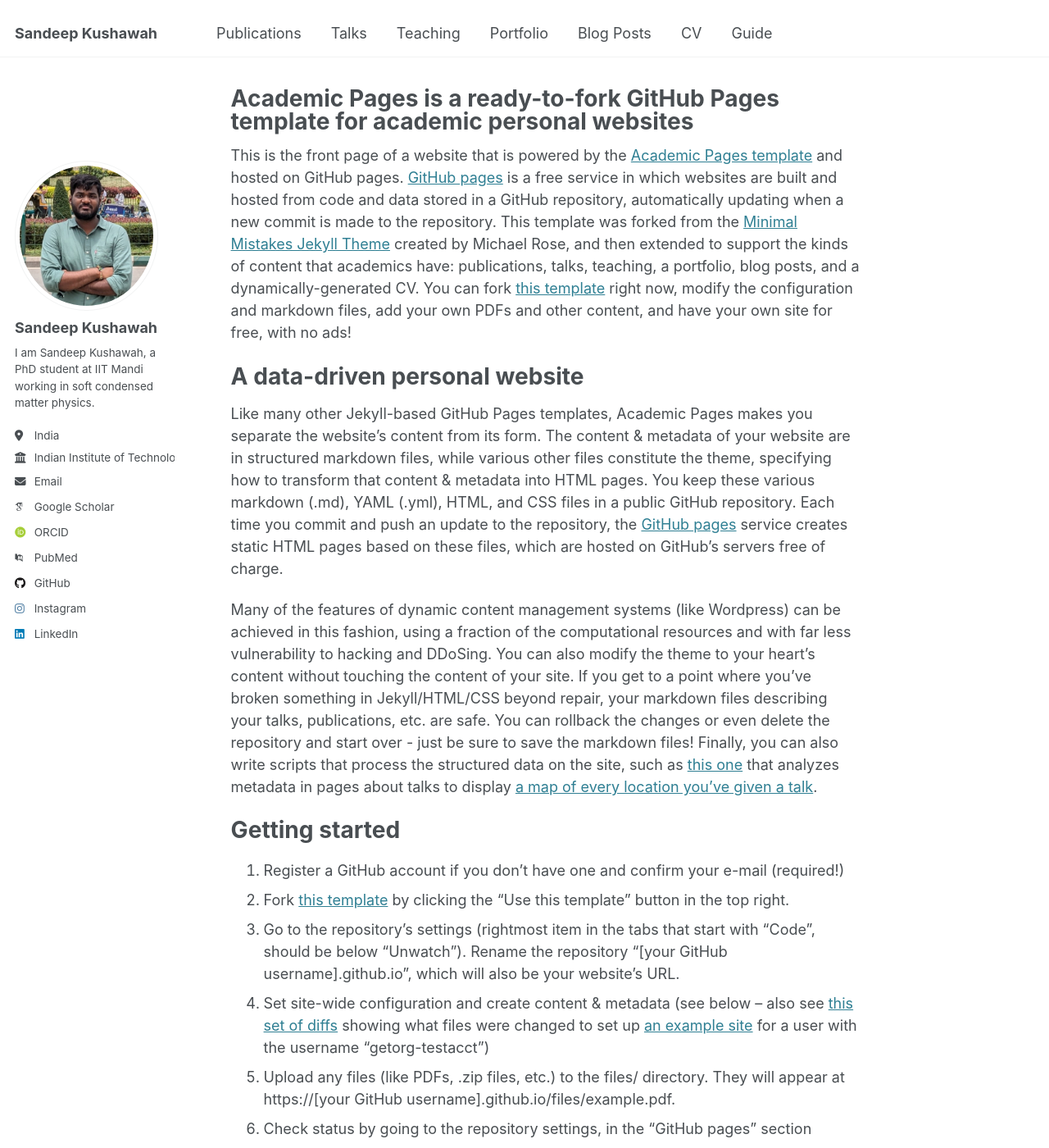
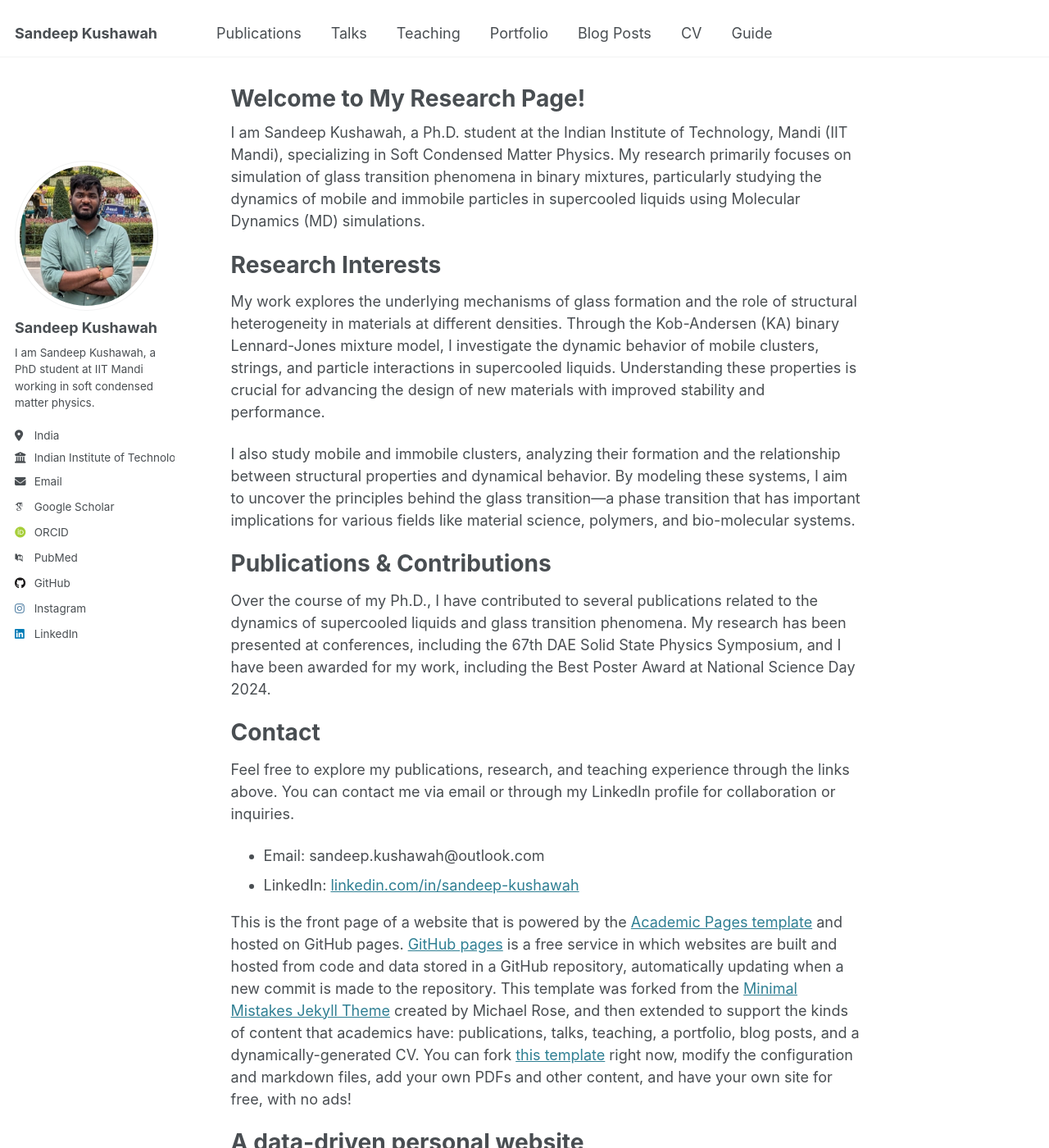
Before and after one commit to sandeepkushawah/sandeepkushawah.github.io, a Jekyll site: the page built from _pages/about.md, in a window 1280 px wide and 1400 px high. Shown: the whole window at 82% size. Built offline with Jekyll 4.4.1, drawn with Linux system fonts in a browser that asks for light colours; some web fonts are replaced.

Commit message:
Added Front page

```diff
--- a/_pages/about.md
+++ b/_pages/about.md
@@ -1,11 +1,30 @@
 ---
 permalink: /
-title: "Academic Pages is a ready-to-fork GitHub Pages template for academic personal websites"
+title: "Welcome to My Research Page!"
 author_profile: true
 redirect_from:
   - /about/
   - /about.html
 ---
+
+I am Sandeep Kushawah, a Ph.D. student at the Indian Institute of Technology, Mandi (IIT Mandi), specializing in Soft Condensed Matter Physics. My research primarily focuses on simulation of glass transition phenomena in binary mixtures, particularly studying the dynamics of mobile and immobile particles in supercooled liquids using Molecular Dynamics (MD) simulations.
+
+Research Interests
+======
+My work explores the underlying mechanisms of glass formation and the role of structural heterogeneity in materials at different densities. Through the Kob-Andersen (KA) binary Lennard-Jones mixture model, I investigate the dynamic behavior of mobile clusters, strings, and particle interactions in supercooled liquids. Understanding these properties is crucial for advancing the design of new materials with improved stability and performance.
+
+I also study mobile and immobile clusters, analyzing their formation and the relationship between structural properties and dynamical behavior. By modeling these systems, I aim to uncover the principles behind the glass transition—a phase transition that has important implications for various fields like material science, polymers, and bio-molecular systems.
+
+Publications & Contributions
+======
+Over the course of my Ph.D., I have contributed to several publications related to the dynamics of supercooled liquids and glass transition phenomena. My research has been presented at conferences, including the 67th DAE Solid State Physics Symposium, and I have been awarded for my work, including the Best Poster Award at National Science Day 2024.
+
+Contact
+======
+Feel free to explore my publications, research, and teaching experience through the links above. You can contact me via email or through my LinkedIn profile for collaboration or inquiries.
+* Email: sandeep.kushawah@outlook.com
+* LinkedIn: [linkedin.com/in/sandeep-kushawah](https://linkedin.com/in/sandeep-kushawah)
+
 
 This is the front page of a website that is powered by the [Academic Pages template](https://github.com/academicpages/academicpages.github.io) and hosted on GitHub pages. [GitHub pages](https://pages.github.com) is a free service in which websites are built and hosted from code and data stored in a GitHub repository, automatically updating when a new commit is made to the repository. This template was forked from the [Minimal Mistakes Jekyll Theme](https://mmistakes.github.io/minimal-mistakes/) created by Michael Rose, and then extended to support the kinds of content that academics have: publications, talks, teaching, a portfolio, blog posts, and a dynamically-generated CV. You can fork [this template](https://github.com/academicpages/academicpages.github.io) right now, modify the configuration and markdown files, add your own PDFs and other content, and have your own site for free, with no ads!
 
```
